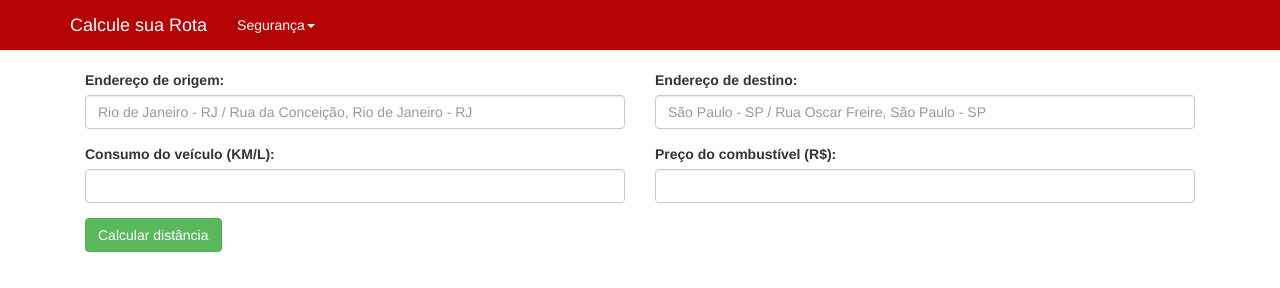
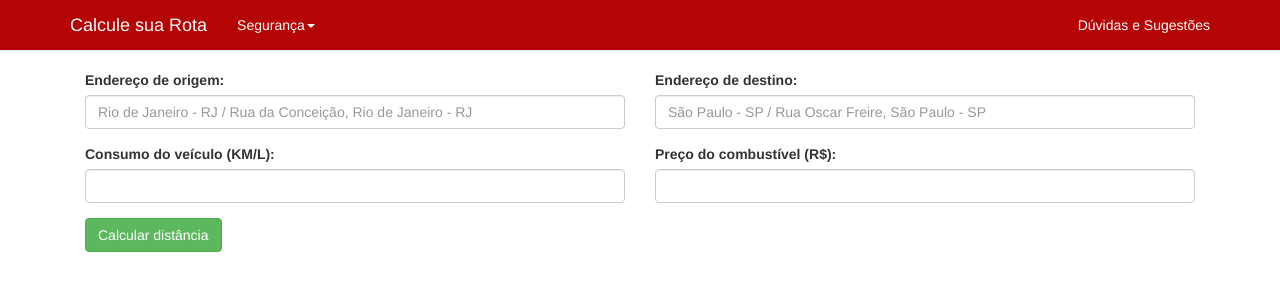
Before and after one commit to ArthurPedralli/projetoIntegrador2015, a PHP site: page /index.php in a window 1280 px wide. Shown: the top 288 px of the page. Run offline with PHP 8.4, Linux system fonts and the light colour scheme; some libraries are stand-ins or nearby versions.

Commit message:
Atualiações
A possibilidade de termos dúvidas e sugestões para o usuário fazer
feedback da aplicação.

```diff
--- a/menu.php
+++ b/menu.php
@@ -20,29 +20,18 @@
 	        </div>
 	        <div id="navbar" class="navbar-collapse collapse">
 	          	<ul class="nav navbar-nav">
-	            <!--<li><a href="./dicasSeguranca.php">Dicas de Segurança</a></li>
-	             <li class="active"><a href="#">Home</a></li>
-	            <li><a href="#about">About</a></li>
-	            <li><a href="#contact">Contact</a></li>-->
 		            <li class="dropdown">
 		              <a href="./dicasSeguranca.php" class="dropdown-toggle" data-toggle="dropdown" role="button" aria-expanded="false">Segurança<span class="caret"></span></a>
 		              <ul class="dropdown-menu" role="menu">
 		                <li><a href="./dicasSeguranca.php">Dicas</a></li>
 		                <li><a href="#">Vídeos</a></li>
-	            <!--<li class="divider"></li>
-	                <li class="dropdown-header">Nav header</li>
-	                <li><a href="#">Separated link</a></li>
-	                <li><a href="#">One more separated link</a></li>
-				-->
 		              </ul>
 		            </li>
-
+	          	</ul>
+	            <ul class="nav navbar-nav navbar-right">
+	            	<li><a href="./duvidasSugestoes.php">Dúvidas e Sugestões</a></li>
 	            </ul>
 	        </div>
-
-
-
-
 	    </div>
 
 	</nav>
```
Lines whose indentation alone changed are shown as unchanged.
